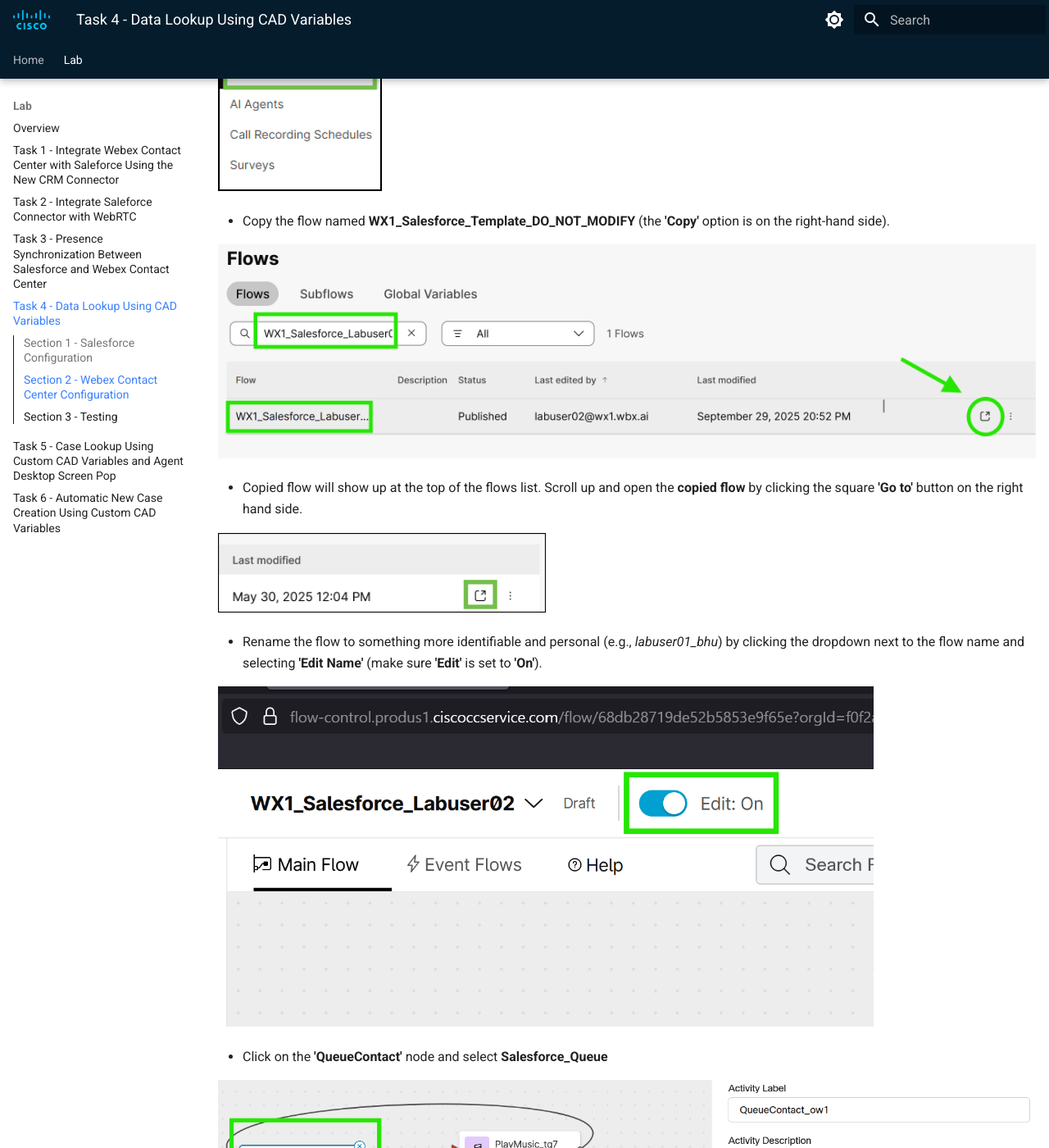
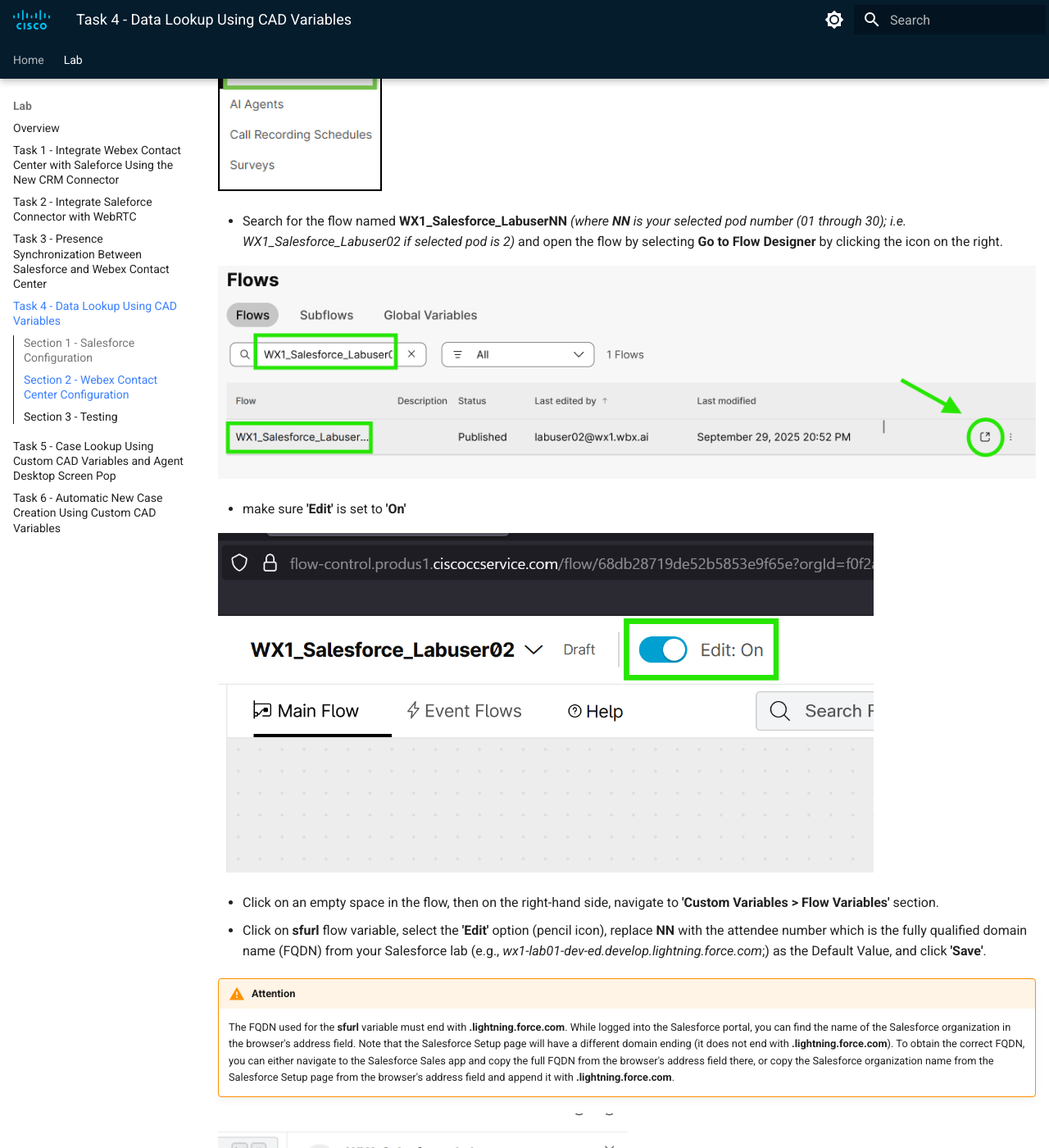
Before and after one commit to WebexCC-SA/LAB-2308, an MkDocs documentation site: the page built from docs/task4.md, in a window 1280 px wide and 1400 px high, scrolled down 3726 px. Shown: the whole window at 82% size. Built offline with MkDocs 1.6.1 and Material for MkDocs 9.7.7, drawn with Linux system fonts in a browser that asks for light colours; some of the changed text lies outside the part shown.

Commit message:
Update task4.md

```diff
--- a/docs/task4.md
+++ b/docs/task4.md
@@ -60,24 +60,18 @@
 
 ![Nav](./assets/t3s2p1.png){ width="200" }
 
-- Copy the flow named **WX1_Salesforce_Template_DO_NOT_MODIFY** (the **'Copy'** option is on the right-hand side).
+- Search for the flow named **WX1_Salesforce_LabuserNN** _(where **NN** is your selected pod number (01 through 30); i.e. WX1_Salesforce_Labuser02 if selected pod is 2)_ and open the flow by selecting **Go to Flow Designer** by clicking the icon on the right.
 
 ![Nav](./assets/t3s2p2.png){ width="1000" }
 
-- Copied flow will show up at the top of the flows list. Scroll up and open the **copied flow** by clicking the square **'Go to'** button on the right hand side.
 
-![Nav](./assets/t3s2p21.png){ width="400" }
-
-- Rename the flow to something more identifiable and personal (e.g., _labuser01_bhu_) by clicking the dropdown next to the flow name and selecting **'Edit Name'** (make sure **'Edit'** is set to **'On'**).
+- make sure **'Edit'** is set to **'On'**
 
 ![Nav](./assets/t3s2p3.png){ width="800" }
 
-- Click on the **'QueueContact'** node and select **Salesforce_Queue**
-
-![Nav](./assets/t3s2p4.png){ width="1000" }
 
 - Click on an empty space in the flow, then on the right-hand side, navigate to **'Custom Variables > Flow Variables'** section.
-- Click on **sfurl** flow variable, select the **'Edit'** option (pencil icon), enter the fully qualified domain name (FQDN) from your Salesforce lab (e.g., _wx1-lab01-dev-ed.develop.lightning.force.com_; without **_http://_**) as the Default Value, and click **'Save'**.
+- Click on **sfurl** flow variable, select the **'Edit'** option (pencil icon), replace **NN** with the attendee number which is the fully qualified domain name (FQDN) from your Salesforce lab (e.g., _wx1-lab01-dev-ed.develop.lightning.force.com_;) as the Default Value, and click **'Save'**.
 
 !!! warning "Attention"
 	The FQDN used for the **sfurl** variable must end with **.lightning.force.com**. While logged into the Salesforce portal, you can find the name of the Salesforce organization in the browser's address field.
```
